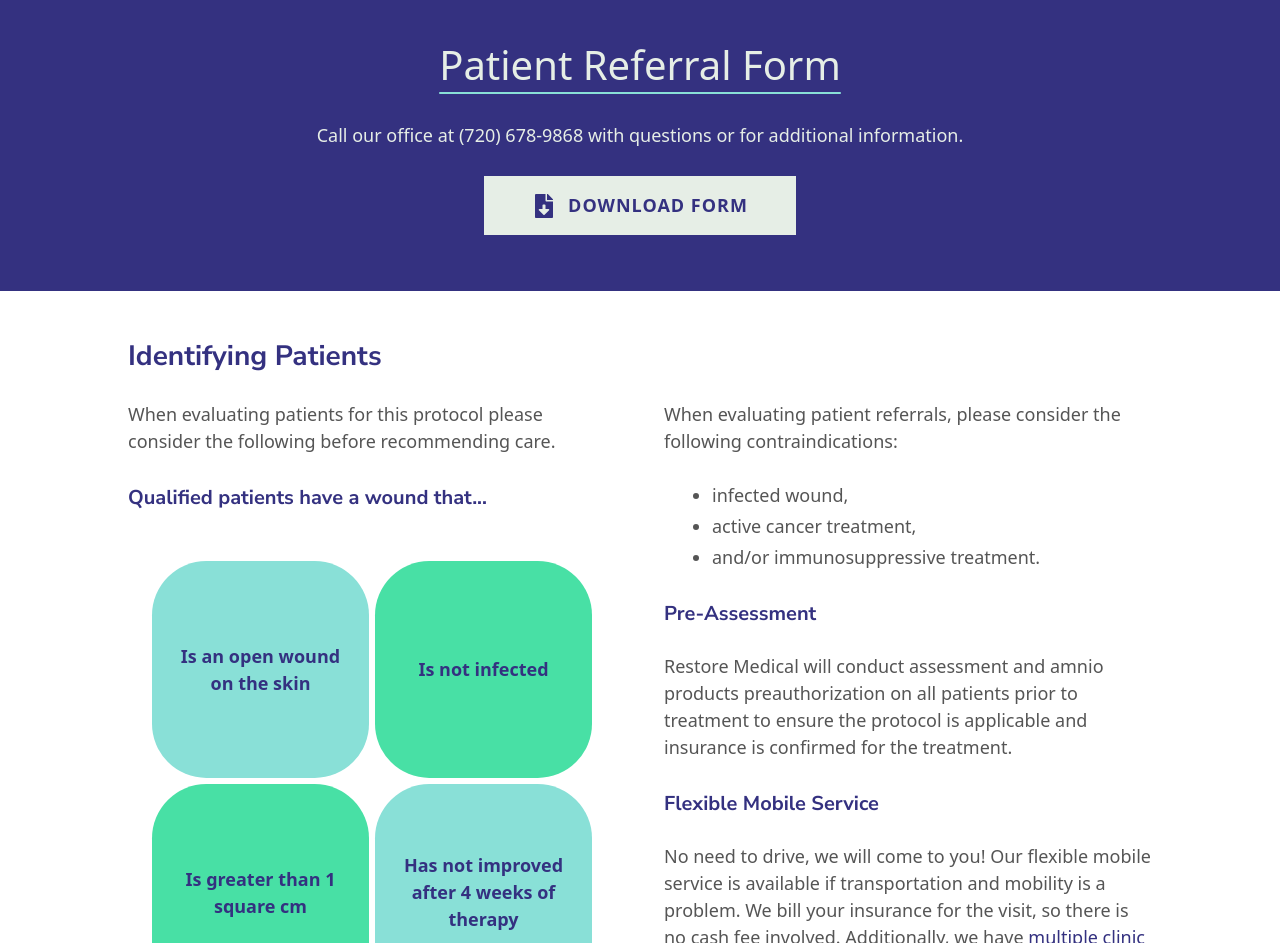
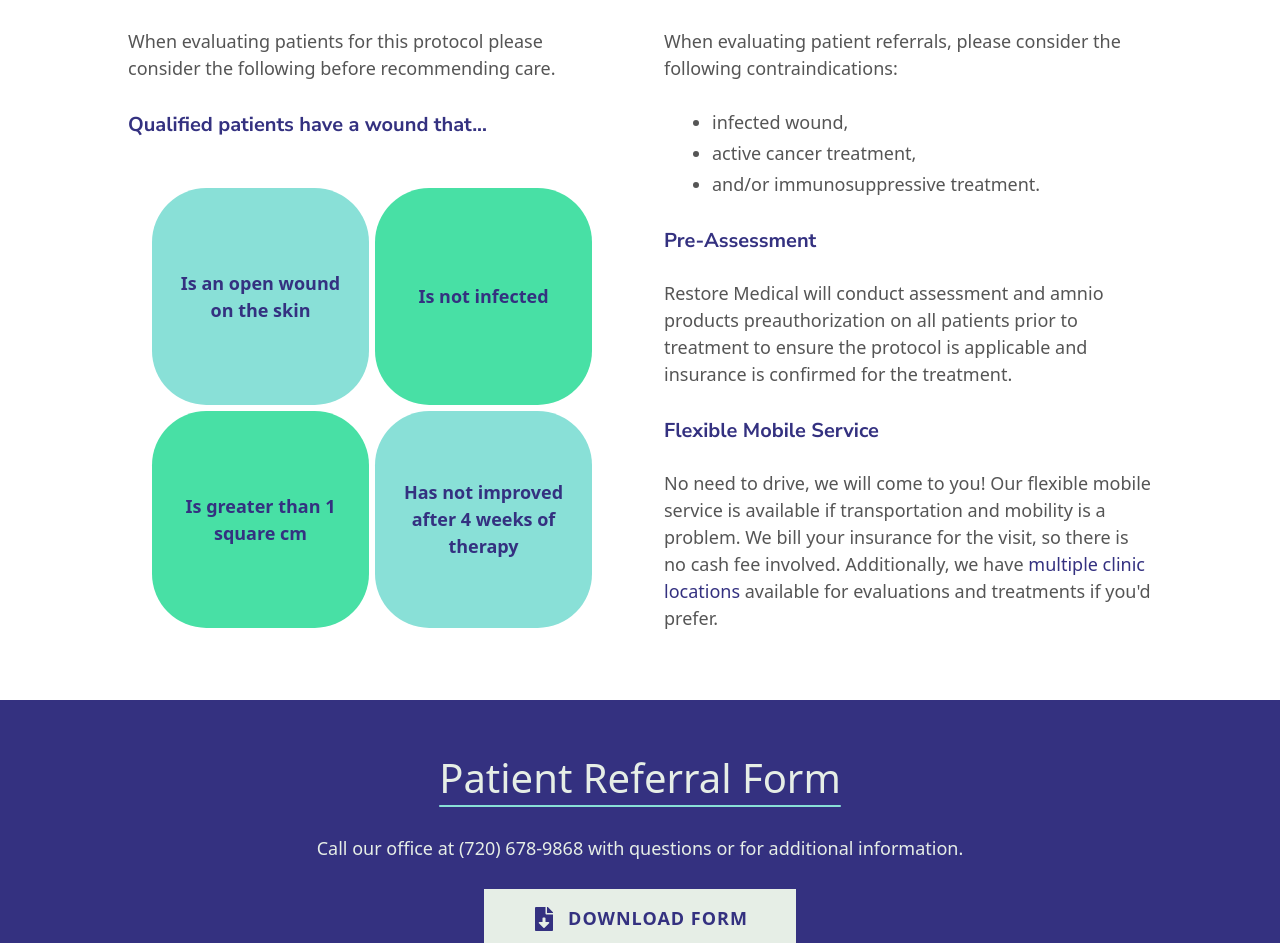
Before and after one commit to bmehder/restore-wound-care, a SvelteKit app: page /referring-providers in a window 1280 px wide. Shown: the part 1029-1972 px from the top of the page. Built offline with nearby package versions, Linux system fonts and the light colour scheme.

Commit message:
moved CTA to bottom of all pages

```diff
--- a/src/lib/styles/theme.css
+++ b/src/lib/styles/theme.css
@@ -108,7 +108,7 @@ textarea {
 
 /* Layout */
 section.full-bleed {
-  margin-block: var(--double-size);
+  margin-block-start: var(--double-size);
   padding-block-start: var(--double-size);
   padding-block-end: calc(var(--double-size) + 0.5rem);
 }
--- a/src/routes/+page.svelte
+++ b/src/routes/+page.svelte
@@ -11,7 +11,6 @@
   />
 </svelte:head>
 
-<div class="home flow">
 <section class="flow">
   <h1>Restore Wound Care</h1>
 
@@ -21,9 +20,9 @@
     </div>
     <div class="flow">
       <p>
-          Welcome to Restore Wound Care – a truly unique health care practice. Restore
-          Wound Care has developed an insurance backed protocol for treating recalcitrant
-          wounds that prove difficult to heal using conventional wound care methods.
+        Welcome to Restore Wound Care – a truly unique health care practice. Restore Wound
+        Care has developed an insurance backed protocol for treating recalcitrant wounds
+        that prove difficult to heal using conventional wound care methods.
       </p>
       <p>
         Our treatment protocol incorporates a combination of therapies including our
@@ -37,11 +36,11 @@
 <section class="flow">
   <h2>Our Treatment Protocol</h2>
   <p>
-      Our treatment protocol is a minimally invasive procedure that incorporates the use
-      of specialty allograft products to promote rapid healing in chronic wounds. Patients
-      typically receive weekly treatments for 10–week cycles. Most patients will see
-      marked improvement in healing for their chronic wound within months, and ultimately,
-      complete closure – even for wounds that have lasted for years.
+    Our treatment protocol is a minimally invasive procedure that incorporates the use of
+    specialty allograft products to promote rapid healing in chronic wounds. Patients
+    typically receive weekly treatments for 10–week cycles. Most patients will see marked
+    improvement in healing for their chronic wound within months, and ultimately, complete
+    closure – even for wounds that have lasted for years.
   </p>
 
   <div class="auto-grid" style="padding-block-start: var(--half-size);">
@@ -77,25 +76,20 @@
     <div class="flow content">
       <h2>We travel to you!</h2>
       <p>
-          We understand that mobility can sometimes be a challenge, especially when
-          managing chronic wounds. That's why we're bringing our cutting-edge,
-          insurance-backed treatment protocol right to your doorstep. It's the same
-          high-quality care in the comfort and convenience of your own home environment.
-          Whether you're a senior, a busy professional, or anyone in need of effective
-          wound care, our mobile clinic is your solution.
+        We understand that mobility can sometimes be a challenge, especially when managing
+        chronic wounds. That's why we're bringing our cutting-edge, insurance-backed
+        treatment protocol right to your doorstep. It's the same high-quality care in the
+        comfort and convenience of your own home environment. Whether you're a senior, a
+        busy professional, or anyone in need of effective wound care, our mobile clinic is
+        your solution.
       </p>
       <p>Call to schedule an on–site patient evaluation appointment.</p>
       <a href="/contact" class="button"><Phone /> Contact Us</a>
     </div>
   </div>
 </section>
-</div>
 
 <style>
-  section:last-child {
-    margin-block-end: 0;
-  }
-
   .box {
     padding: var(--double-size);
     background-color: var(--light);
--- a/src/routes/referring-providers/+page.svelte
+++ b/src/routes/referring-providers/+page.svelte
@@ -52,14 +52,6 @@
   </p>
 </section>
 
-<CTA>
-  <p class="h1 underline">Patient Referral Form</p>
-  <p class="balance">
-    Call our office at (720) 678-9868 with questions or for additional information.
-  </p>
-  <a class="button" href="/referral-form_v3-restore-wound-care.docx"><Download /> Download Form</a>
-</CTA>
-
 <section class="flow">
   <h2>Identifying Patients</h2>
 
@@ -99,3 +91,11 @@
     </div>
   </div>
 </section>
+
+<CTA>
+  <p class="h1 underline">Patient Referral Form</p>
+  <p class="balance">
+    Call our office at (720) 678-9868 with questions or for additional information.
+  </p>
+  <a class="button" href="/referral-form_v3-restore-wound-care.docx"><Download /> Download Form</a>
+</CTA>
```
Also changed, not shown: src/routes/patients/+page.svelte (+6 -6 lines). Lines whose indentation alone changed are shown as unchanged.
